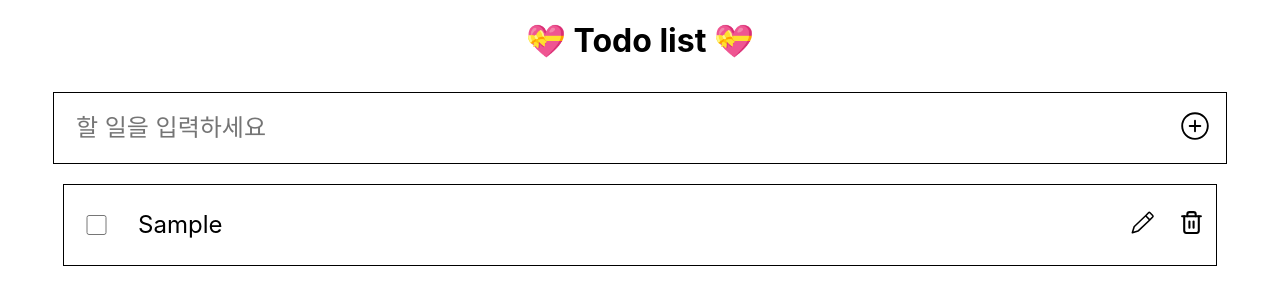
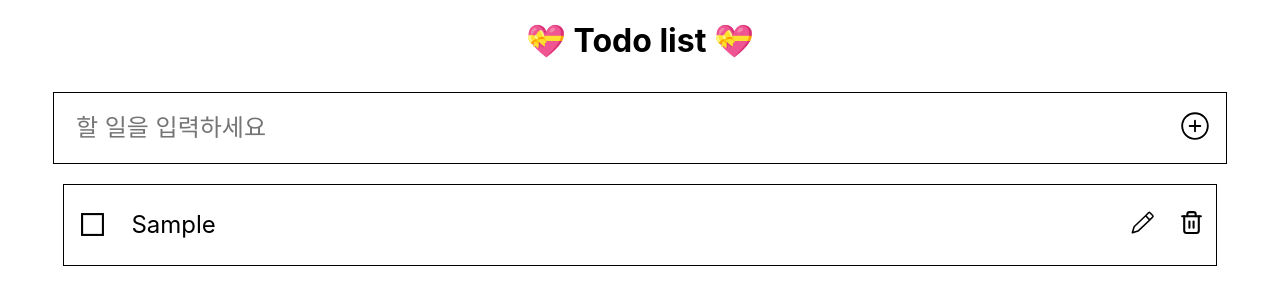
Before and after one commit to sykang519/todo_list, a React (Create React App) app in the folder todo/: page / in a window 1280 px wide. Both pictures are taken after typing "Sample" into the empty fields and a click on the button 1195 px from the left and 127 px from the top of the page. Shown: the top 304 px of the page. Built offline with nearby package versions, Linux system fonts and the light colour scheme.

Commit message:
fix: 수정시 완료 표시 초기화 되는 에러 고침

```diff
--- a/todo/src/components/TodoItem.module.css
+++ b/todo/src/components/TodoItem.module.css
@@ -12,6 +12,9 @@
 .checkbox{
     width: 5%;
     height: 20px;
+    display: flex;
+    justify-content: center;
+    align-items: center;
 }
 
 .todo{
--- a/todo/src/components/TodoItem.tsx
+++ b/todo/src/components/TodoItem.tsx
@@ -5,6 +5,8 @@ import { FiTrash2 } from 'react-icons/fi';
 import { GoPencil } from "react-icons/go";
 import { MdOutlineCancel } from "react-icons/md";
 import { MdDoneOutline } from "react-icons/md";
+import { GrCheckbox } from "react-icons/gr";
+import { GrCheckboxSelected } from "react-icons/gr";
 
 interface Todo{
   id: number;
@@ -44,18 +46,28 @@ function TodoItem({todo, handleUpdate, handleCheck, handleRemove} : TodoItemProp
     <>
     {/* 투두리스트 수정 중일 때 */}
     {modifying &&
-      <div className={styles.container}>
-        <input className={styles.inputBox} defaultValue={todo.text} onChange={handleTextChanged}/>
+      <form className={styles.container}>
+        <input className={styles.inputBox} defaultValue={todo.text} onChange={handleTextChanged} required/>
         <div className={styles.buttons} onClick={Modifying}> <MdOutlineCancel className={styles.icon}/></div>
         <div className={styles.buttons} onClick={() => handleSubmit(todo.id, text)}> <MdDoneOutline className={styles.icon}/></div>
-      </div>
+      </form>
     }
 
     {/* 투두리스트 수정 안 할 때 */}
     {!modifying &&
       <div className={styles.container}>
-        <input className={styles.checkbox} type="checkbox" onChange={() => handleCheck(todo.id)}/>
-        {todo.checked ? <div className={styles.todo_fin}>{todo.text}</div> : <div className={styles.todo}>{todo.text}</div>}
+
+        {todo.checked ?
+          <>
+            <div className={styles.checkbox} onClick={() => handleCheck(todo.id)}><GrCheckboxSelected className={styles.icon}/></div>
+            <div className={styles.todo_fin}>{todo.text}</div>
+          </> :
+
+          <>
+            <div className={styles.checkbox} onClick={() => handleCheck(todo.id)}><GrCheckbox className={styles.icon}/></div>
+            <div className={styles.todo}>{todo.text}</div>
+          </>
+        }
           <div className={styles.buttons} onClick={Modifying}><GoPencil className={styles.icon}/></div>
           <div className={styles.buttons} onClick={() => handleRemove(todo.id)}><FiTrash2 className={styles.icon}/></div>
       </div>
```
